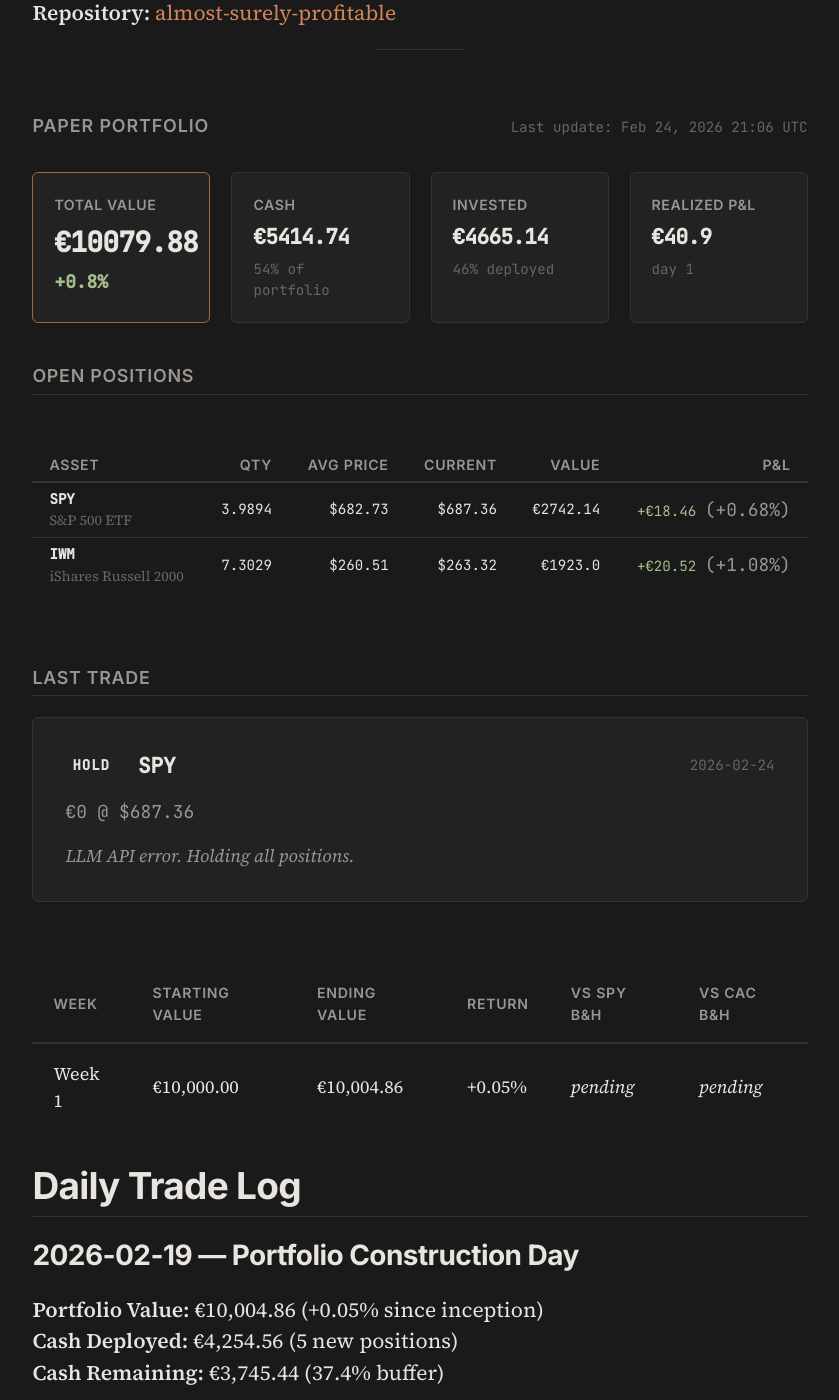
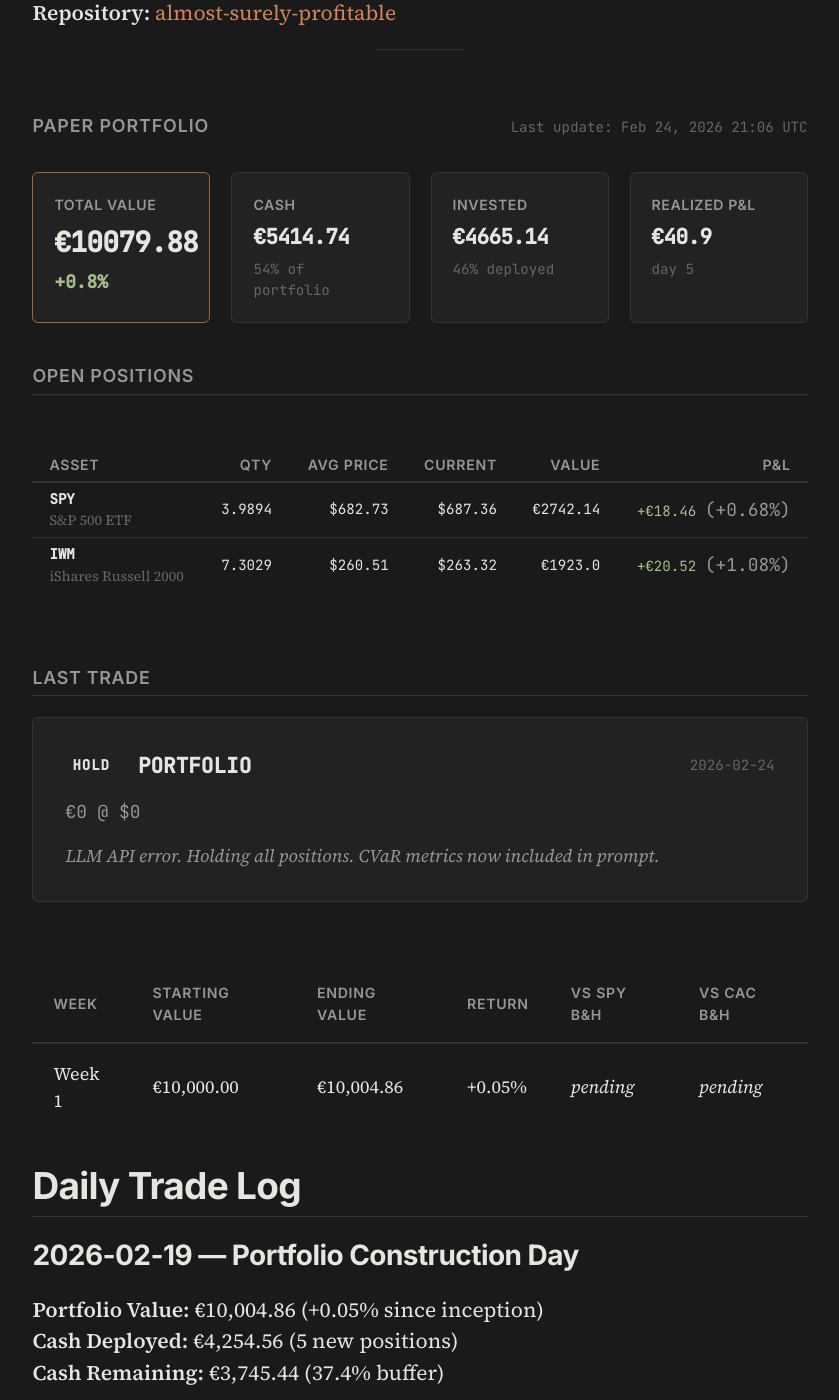
Before and after one commit to Alm0stSurely/alm0stsurely.github.io, a Jekyll site: the page built from trading.md, in a window 1280 px wide and 1400 px high, scrolled down 996 px. Shown: the whole window, without its empty margins (220-1059 px from the left). Built offline with Jekyll 4.4.1, drawn with Linux system fonts in a browser that asks for light colours.

Commit message:
data: portfolio update 2026-02-24 research session

```diff
--- a/_data/portfolio.json
+++ b/_data/portfolio.json
@@ -5,7 +5,7 @@
   "total_value": 10079.88,
   "total_return_pct": 0.80,
   "total_realized_pnl": 40.90,
-  "days_active": 1,
+  "days_active": 5,
   "positions": [
     {
       "ticker": "SPY",
@@ -32,10 +32,10 @@
   ],
   "last_trade": {
     "date": "2026-02-24",
-    "ticker": "SPY",
+    "ticker": "PORTFOLIO",
     "action": "hold",
-    "price": 687.36,
+    "price": 0,
     "amount": 0,
-    "reasoning": "LLM API error. Holding all positions."
+    "reasoning": "LLM API error. Holding all positions. CVaR metrics now included in prompt."
   }
 }
```
